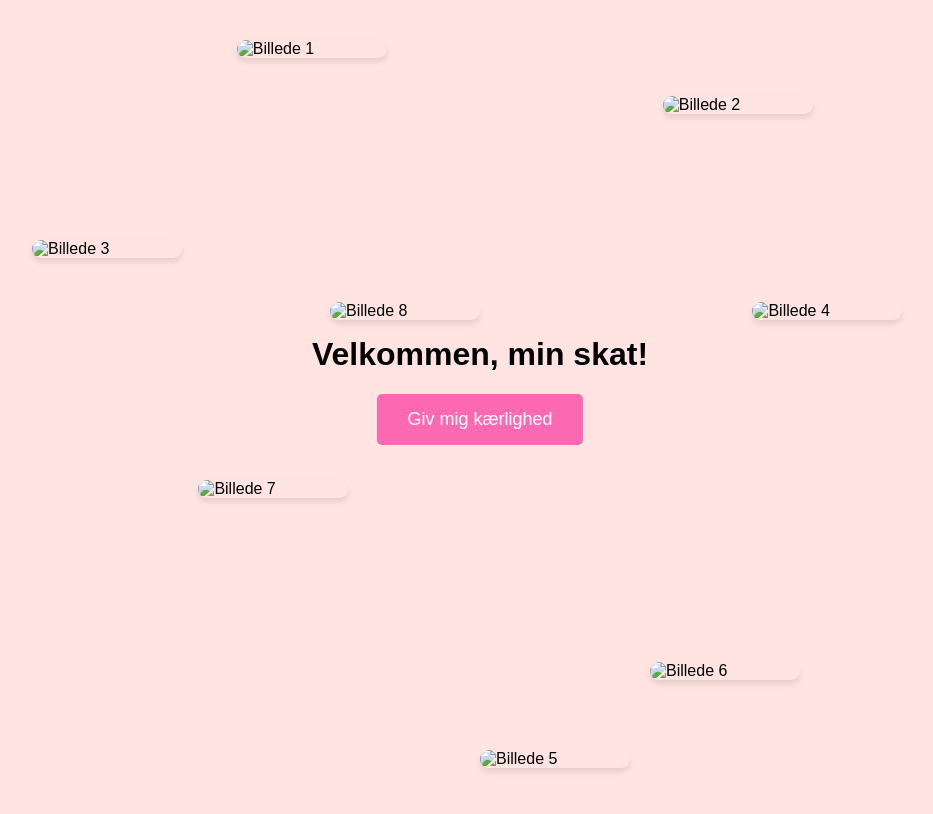
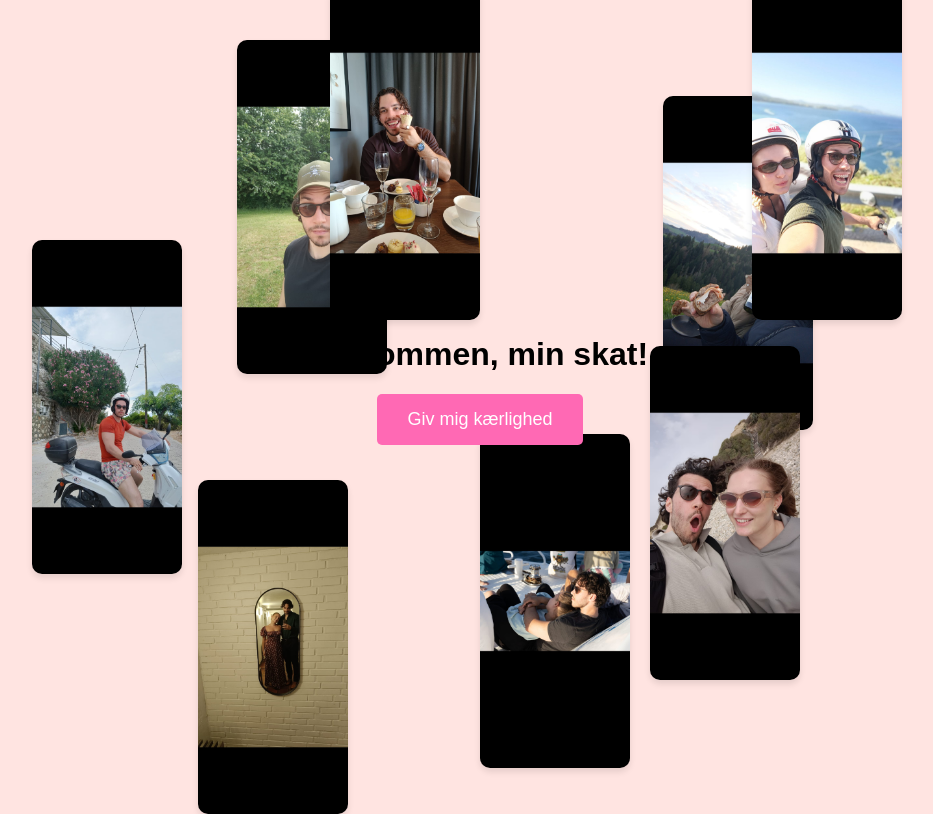
Before and after one commit to JoachimBograd/ElskerNatasja, a website: page index.html in a window 1280 px wide. Shown: the whole page, without its empty margins (160-1093 px from the left). Drawn offline with Linux system fonts and the light colour scheme.

Commit message:
Update index.html

```diff
--- a/index.html
+++ b/index.html
@@ -89,14 +89,15 @@
 <body>
     <h1 style="text-align: center;">Velkommen, min skat!</h1>
     <div class="image-container">
-        <img id="image1" src="images/image1.jpg" alt="Billede 1" />
-        <img id="image2" src="images/image2.jpg" alt="Billede 2" />
-        <img id="image3" src="images/image3.jpg" alt="Billede 3" />
-        <img id="image4" src="images/image4.jpg" alt="Billede 4" />
-        <img id="image5" src="images/image5.jpg" alt="Billede 5" />
-        <img id="image6" src="images/image6.jpg" alt="Billede 6" />
-        <img id="image7" src="images/image7.jpg" alt="Billede 7" />
-        <img id="image8" src="images/image8.jpg" alt="Billede 8" />
+        <img id="image1" src="image1.jpg" alt="Billede 1" />
+        <img id="image2" src="image2.jpg" alt="Billede 2" />
+        <img id="image3" src="image3.jpg" alt="Billede 3" />
+        <img id="image4" src="image4.jpg" alt="Billede 4" />
+        <img id="image5" src="image5.jpg" alt="Billede 5" />
+        <img id="image6" src="image6.jpg" alt="Billede 6" />
+        <img id="image7" src="image7.jpg" alt="Billede 7" />
+        <img id="image8" src="image8.jpg" alt="Billede 8" />
+
     </div>
     <button id="loveButton">Giv mig kærlighed</button>
     <p id="message"></p>
```
